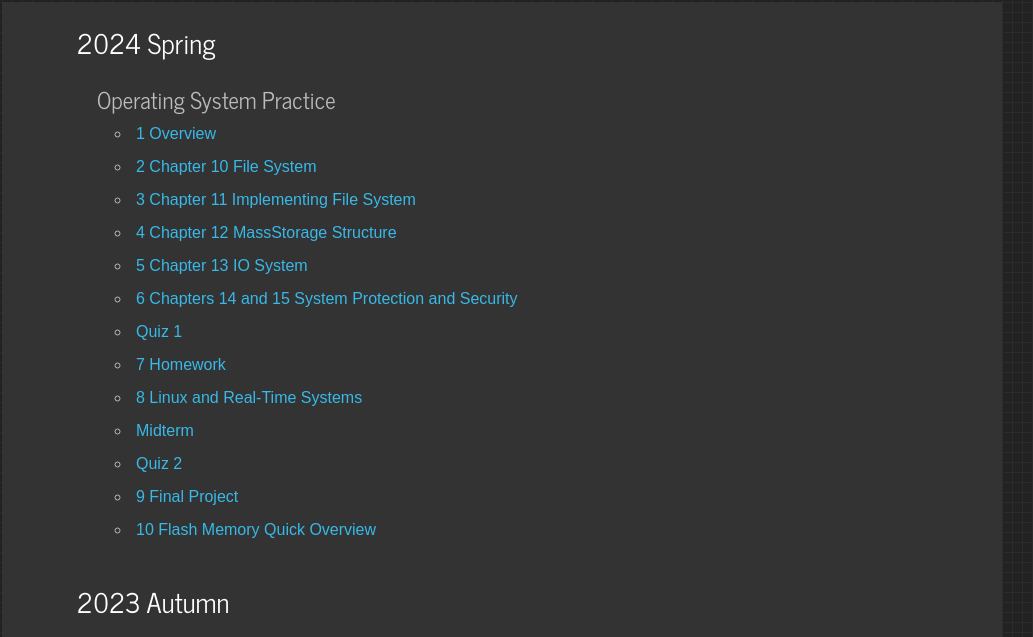
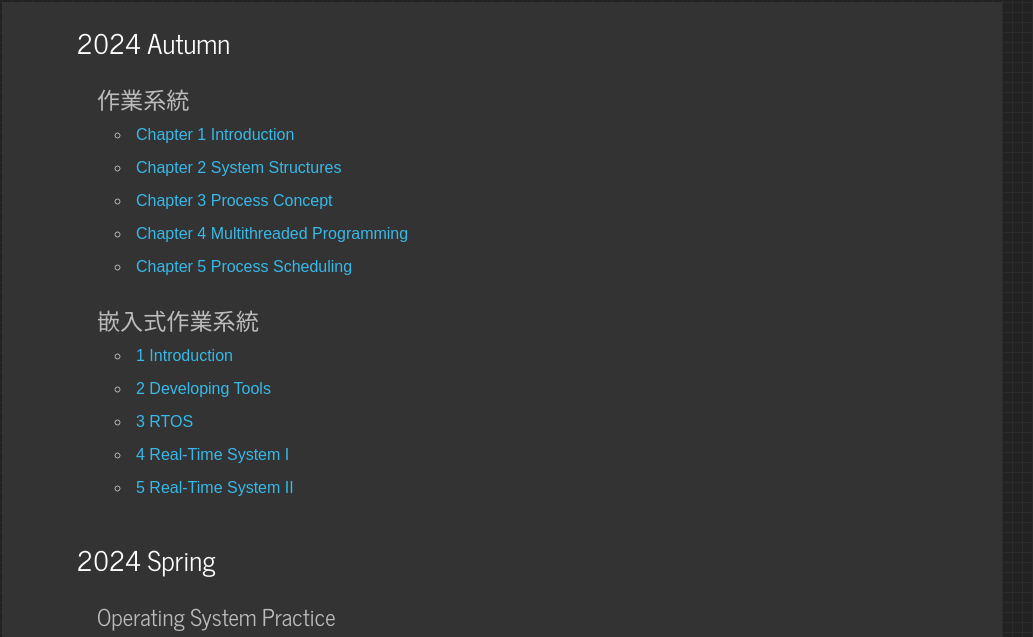
Before and after one commit to icechewei/webpage, a plain HTML site: page teaching.html in a window 1280 px wide. Shown: the part 128-765 px from the top of the page, without its empty margins (138-1171 px from the left). Drawn offline with Linux system fonts and the light colour scheme.

Commit message:
2024Autumn

```diff
--- a/teaching.html
+++ b/teaching.html
@@ -32,6 +32,55 @@
     <div id="site_content">
     <div id="paper_content">
 
+
+	<h1> 2024 Autumn </h1>
+	<ol>
+		<h2><font face="標楷體">作業系統</font></h2>
+		<font size=3>
+        	<ul>
+        	<ul>
+			<li>
+			<a href="files/OS2024Autumn/ch01-Introduction.pdf">Chapter 1 Introduction</a>
+			</li>
+			<li>
+			<a href="files/OS2024Autumn/ch02-SystemStructures.pdf">Chapter 2 System Structures</a>
+			</li>
+			<li>
+			<a href="files/OS2024Autumn/ch03-ProcessConcept.pdf">Chapter 3 Process Concept</a>
+			</li>
+			<li>
+			<a href="files/OS2024Autumn/ch04-MultithreadedProgramming.pdf">Chapter 4 Multithreaded Programming</a>
+			</li>
+			<li>
+			<a href="files/OS2024Autumn/ch05-ProcessScheduling.pdf">Chapter 5 Process Scheduling</a>
+			</li>
+		</ul>
+		</ul>
+        	</font>
+
+		<h2><font face="標楷體">嵌入式作業系統</font></h2>
+		<font size=3>
+		<ul>
+        	<ul>
+			<li>
+			<a href="files/EOS2024Autumn/1-Introduction.pdf">1 Introduction</a>
+			</li>
+			<li>
+			<a href="files/EOS2024Autumn/2-DevelopingTools.pdf">2 Developing Tools</a>
+			</li>
+			<li>
+			<a href="files/EOS2024Autumn/3-RTOS.pdf">3 RTOS</a>
+			</li>
+			<li>
+			<a href="files/EOS2024Autumn/4-RealTimeSystem I.pdf">4 Real-Time System I</a>
+			</li>
+			<li>
+			<a href="files/EOS2024Autumn/5-RealTimeSystem II.pdf">5 Real-Time System II</a>
+			</li>
+        	</ul>
+        	</ul>
+        	</font>
+	</ol>
 
 	<h1> 2024 Spring </h1>
 	<ol>
```
Also changed, not shown: teachingC.html (+49 -0 lines), 10 other files.
